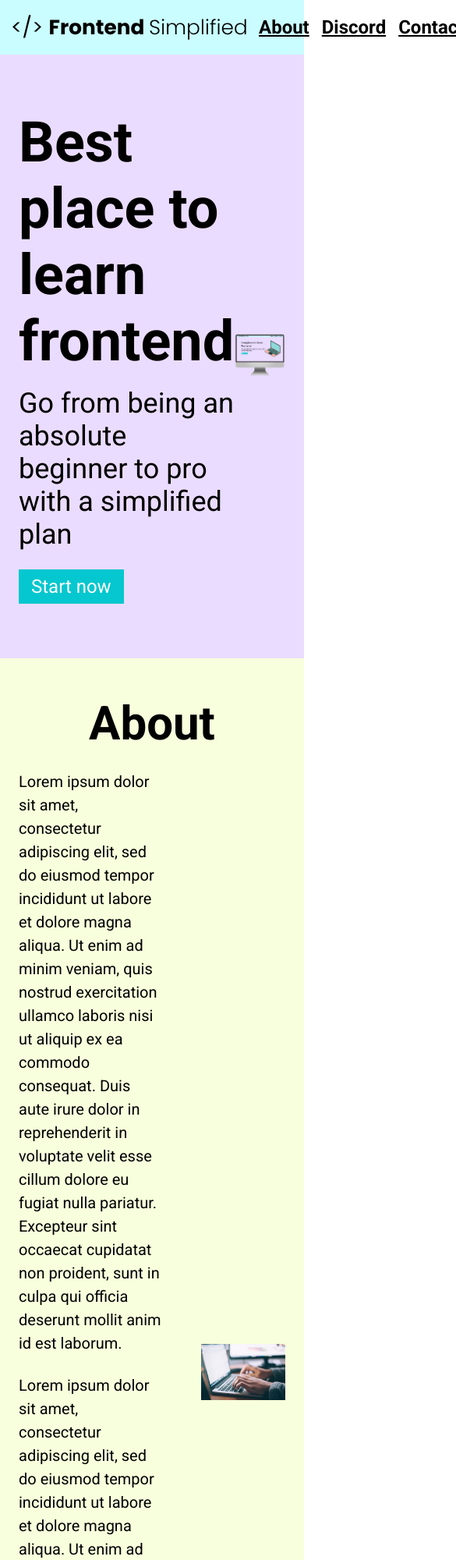
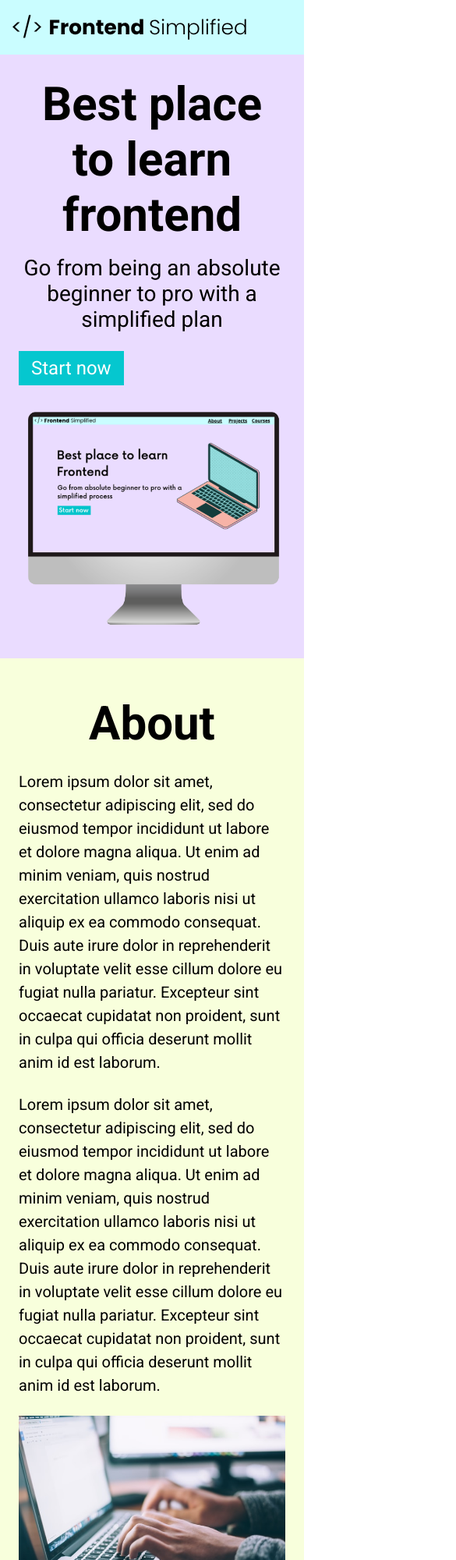
Before and after one commit to leanscott/FrontendSimplified, a plain HTML site: page index.html in a window 390 px wide. Shown: the top 2000 px of the page at 78% size, 585 px wide, since content can reach past the window. Drawn offline with Linux system fonts and the light colour scheme.

Commit message:
Updated Responsive Design

```diff
--- a/index.html
+++ b/index.html
@@ -19,10 +19,10 @@
         </nav>
         <header>
             <div class="row">
-            <div>
+            <div class="home__description">
                 <h1>Best place to learn frontend</h1>
                 <p class="subheader">Go from being an absolute beginner to pro with a simplified plan</p>
-                <button>Start now</button>
+                <button class="home__description--button">Start now</button>
             </div>
             <figure>
                 <img src="./HTML Practise Assets/laptop.png" alt="Home page image">
--- a/styles.css
+++ b/styles.css
@@ -155,6 +155,7 @@ form {
     display: flex;
     flex-direction: column;
     margin: 0 auto;
+    padding: 0 24px;
 }
 
 input, textarea {
@@ -188,3 +189,65 @@ footer {
 .footer__link {
     padding: 0 16px;
 }
+
+/* SMALL PHONES, TABLETS, LARGE SMARTPHONES */
+@media (max-width: 720px) {
+    .row {
+        flex-direction: column;
+    }
+
+    .home__description {
+        margin-bottom: 24px;
+    }
+
+    .home__description--button {
+        max-width: 240px;
+    }
+
+    h1 {
+        text-align: center;
+        font-size: 60px;
+    }
+
+    .subheader {
+        text-align: center;
+        font-size: 28px;
+    }
+
+    ul {
+        display: none;
+    }
+
+    .section__description {
+        flex-direction: column;
+    }
+
+    .section__description--wrapper {
+        width: 100%;
+    }
+
+    .about__img--wrapper {
+        width: 100%;
+    }
+
+    #discord .section__description {
+        flex-direction: column-reverse;
+    }
+
+    .footer {
+        padding: 48px 24px;
+    }
+
+    .footer__logo {
+        max-width: 360px;
+    }
+
+    .footer__link {
+        padding: 0 4px;
+        font-size: 18px;
+    }
+
+    .footer_links {
+        margin-bottom: 24px;
+    }
+}
```
